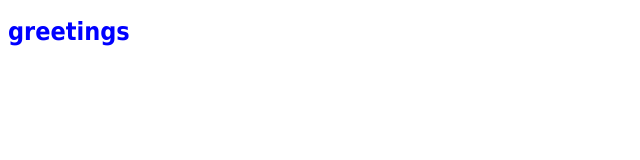
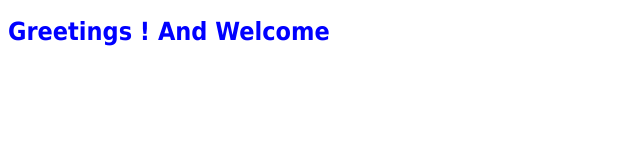
Before and after one commit to mohmah7/Assignments, a plain HTML site: page index.html in a window 1280 px wide. Shown: the whole page, without its empty margins (0-640 px from the left). Drawn offline with Linux system fonts and the light colour scheme.

Commit message:
Update index.html

```diff
--- a/index.html
+++ b/index.html
@@ -3,7 +3,7 @@
 <head>
 	<link rel="stylesheet"  type="text/css" href="styleA.css"/>
 	<title>CS142 Project #1</title>
-	<h1> greetings</h1>
+	<h1> Greetings !  And Welcome </h1>
 </head>
 <body>
 
```
